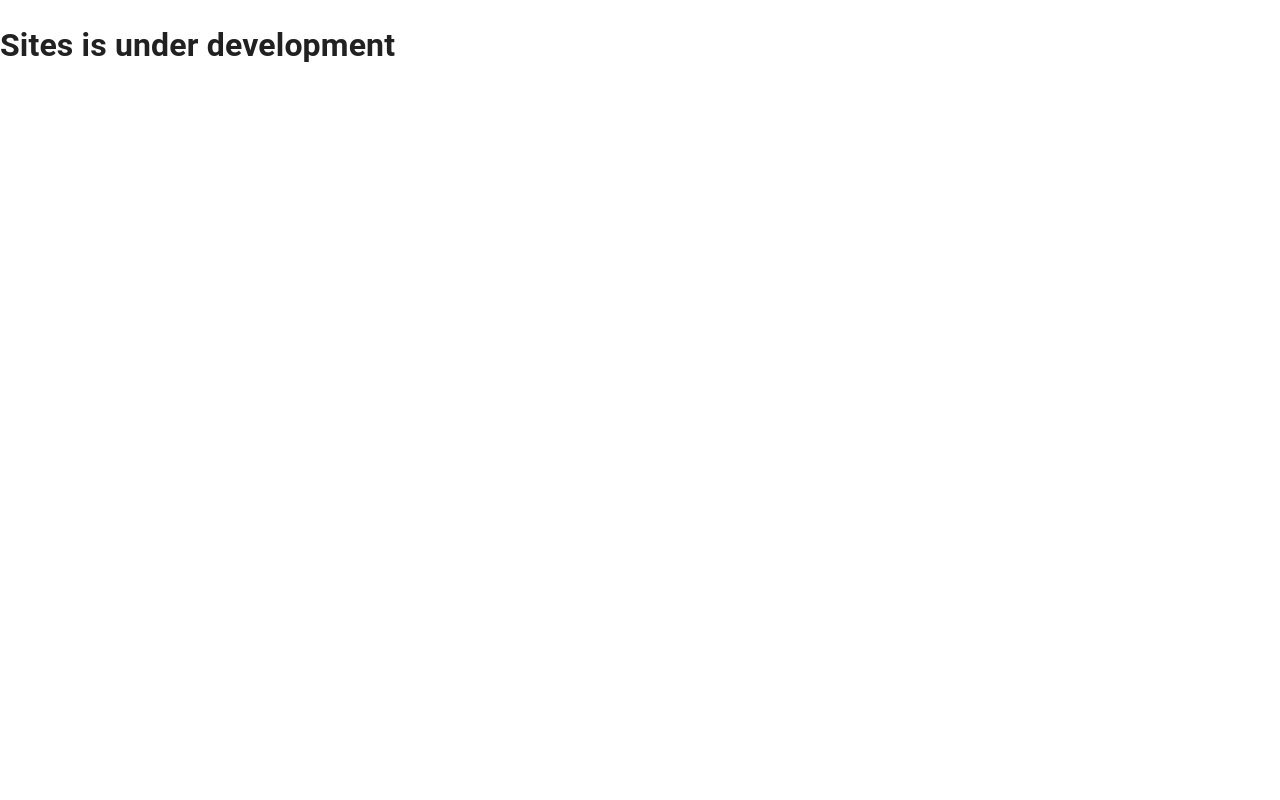
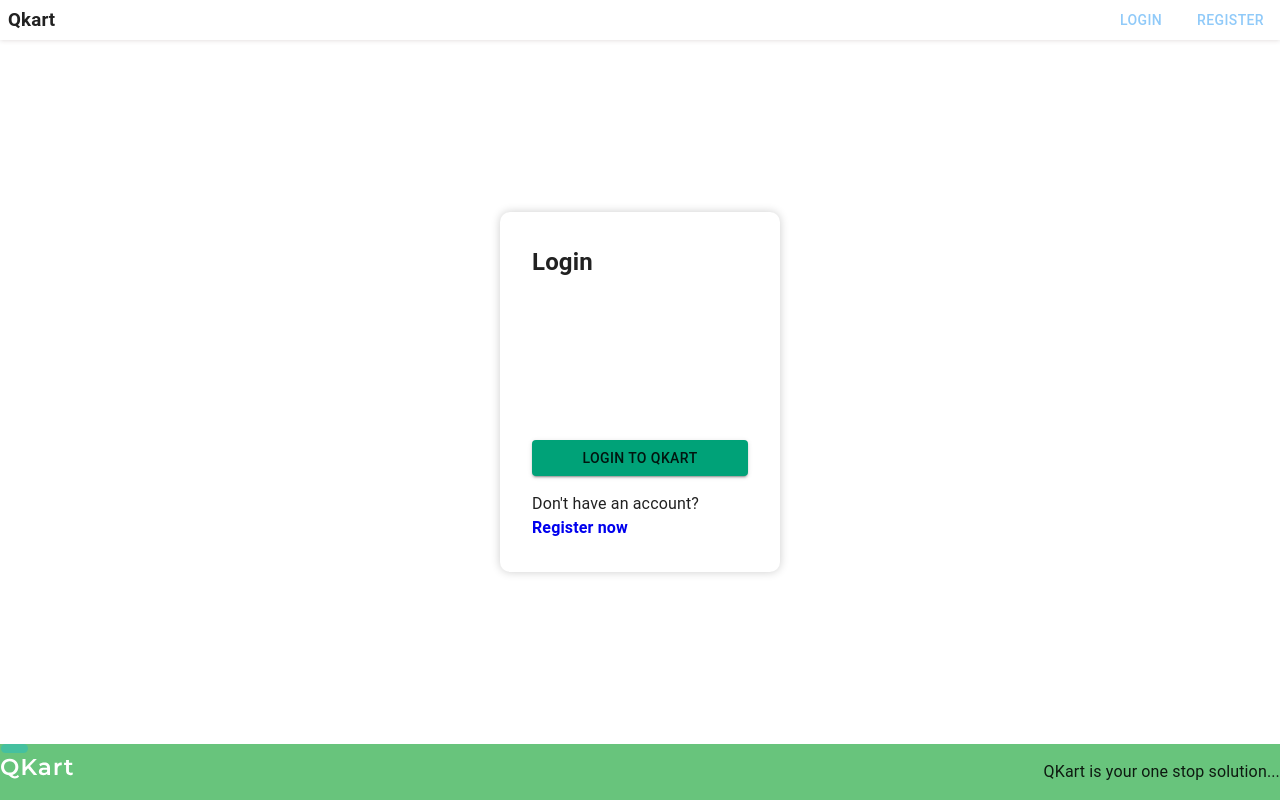
Before and after one commit to veekshicab/veekshith.dev_frontend, a React (Create React App) app: page / in a window 1280 px wide. Built offline with nearby package versions, Linux system fonts and the light colour scheme.

Commit message:
change npm build cmd

```diff
--- a/src/components/Login.js
+++ b/src/components/Login.js
@@ -90,52 +90,52 @@ const Homepage = () => {
 
 
   return (
-    // <Box
-    //   display="flex"
-    //   flexDirection="column"
-    //   justifyContent="space-between"
-    //   minHeight="100vh"
-    // >
-    //   <Header />
-    //   <Box className="content">
-    //     <Stack spacing={2} className="form">
-    //       <h2 className="title">Login</h2>
-    //       <TextField
-    //         id="email"
-    //         label="email"
-    //         variant="outlined"
-    //         title="email"
-    //         name="email"
-    //         placeholder="Enter email"
-    //         fullWidth
-    //         value={email}
-    //         onChange={(e) => setemail(e.target.value)}
-    //       />
-    //       <TextField
-    //         id="password"
-    //         variant="outlined"
-    //         label="password"
-    //         name="password"
-    //         type="password"
-    //         fullWidth
-    //         placeholder="Enter a password"
-    //         value={password}
-    //         onChange={(e) => setPassword(e.target.value)}
-    //       />
-    //       <Button className="button" variant="contained" onClick={login} >
-    //         LOGIN TO QKART
-    //       </Button>
-    //       <p className="secondary-action">
-    //         Don't have an account?{" "}
-    //         <Link className="link" to="/register">
-    //           Register now
-    //         </Link>
-    //       </p>
-    //     </Stack>
-    //   </Box>
-    //   <Footer />
-    // </Box>
-    <h1>Sites is under development</h1>
+    <Box
+      display="flex"
+      flexDirection="column"
+      justifyContent="space-between"
+      minHeight="100vh"
+    >
+      <Header />
+      <Box className="content">
+        <Stack spacing={2} className="form">
+          <h2 className="title">Login</h2>
+          <TextField
+            id="email"
+            label="email"
+            variant="outlined"
+            title="email"
+            name="email"
+            placeholder="Enter email"
+            fullWidth
+            value={email}
+            onChange={(e) => setemail(e.target.value)}
+          />
+          <TextField
+            id="password"
+            variant="outlined"
+            label="password"
+            name="password"
+            type="password"
+            fullWidth
+            placeholder="Enter a password"
+            value={password}
+            onChange={(e) => setPassword(e.target.value)}
+          />
+          <Button className="button" variant="contained" onClick={login} >
+            LOGIN TO QKART
+          </Button>
+          <p className="secondary-action">
+            Don't have an account?{" "}
+            <Link className="link" to="/register">
+              Register now
+            </Link>
+          </p>
+        </Stack>
+      </Box>
+      <Footer />
+    </Box>
+
   );
 
 
```
